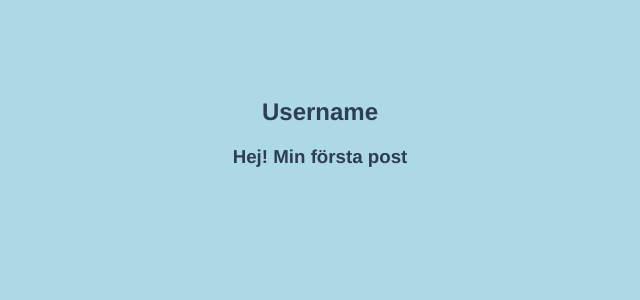
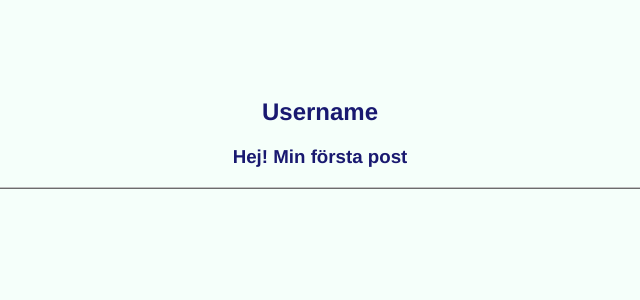
Before and after one commit to hustleandcuss/demo-social-media, a Vue app: page / in a window 1280 px wide. Shown: the top 300 px of the page, without its empty margins (320-960 px from the left). Built offline with nearby package versions, Linux system fonts and the light colour scheme; the HTML template or start-up script is replaced by a standard one.

Commit message:
more colors

```diff
--- a/src/components/Post.vue
+++ b/src/components/Post.vue
@@ -10,8 +10,15 @@
 
 </script>
 
+
 <style>
 body {
-    background-color: lightblue;
+    background-color: MintCream;
+}
+
+#post {
+    border-bottom: 2px solid silver;
+    color: MidnightBlue ;
+    border-bottom-style: ridge;
 }
 </style>
```
